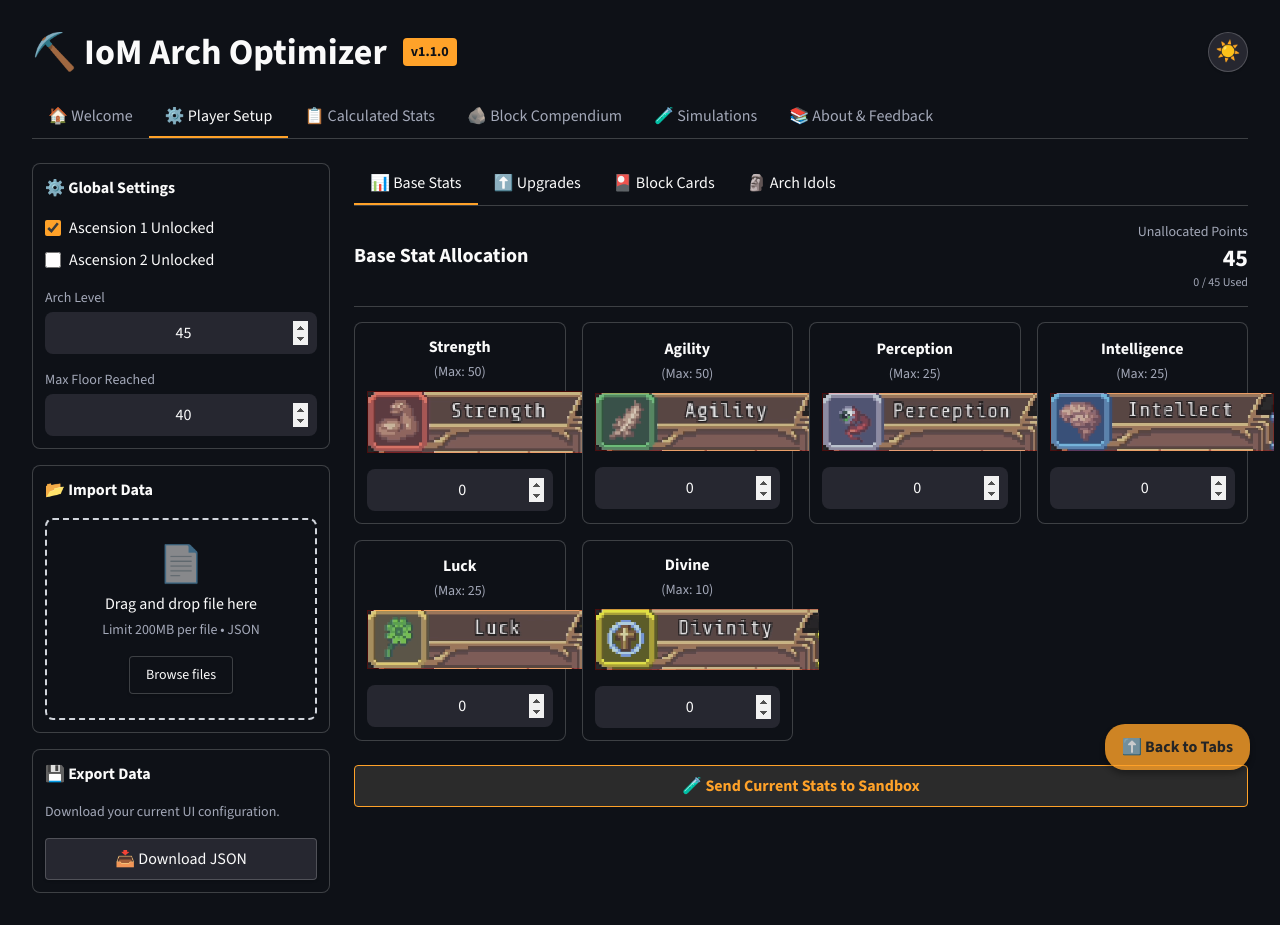
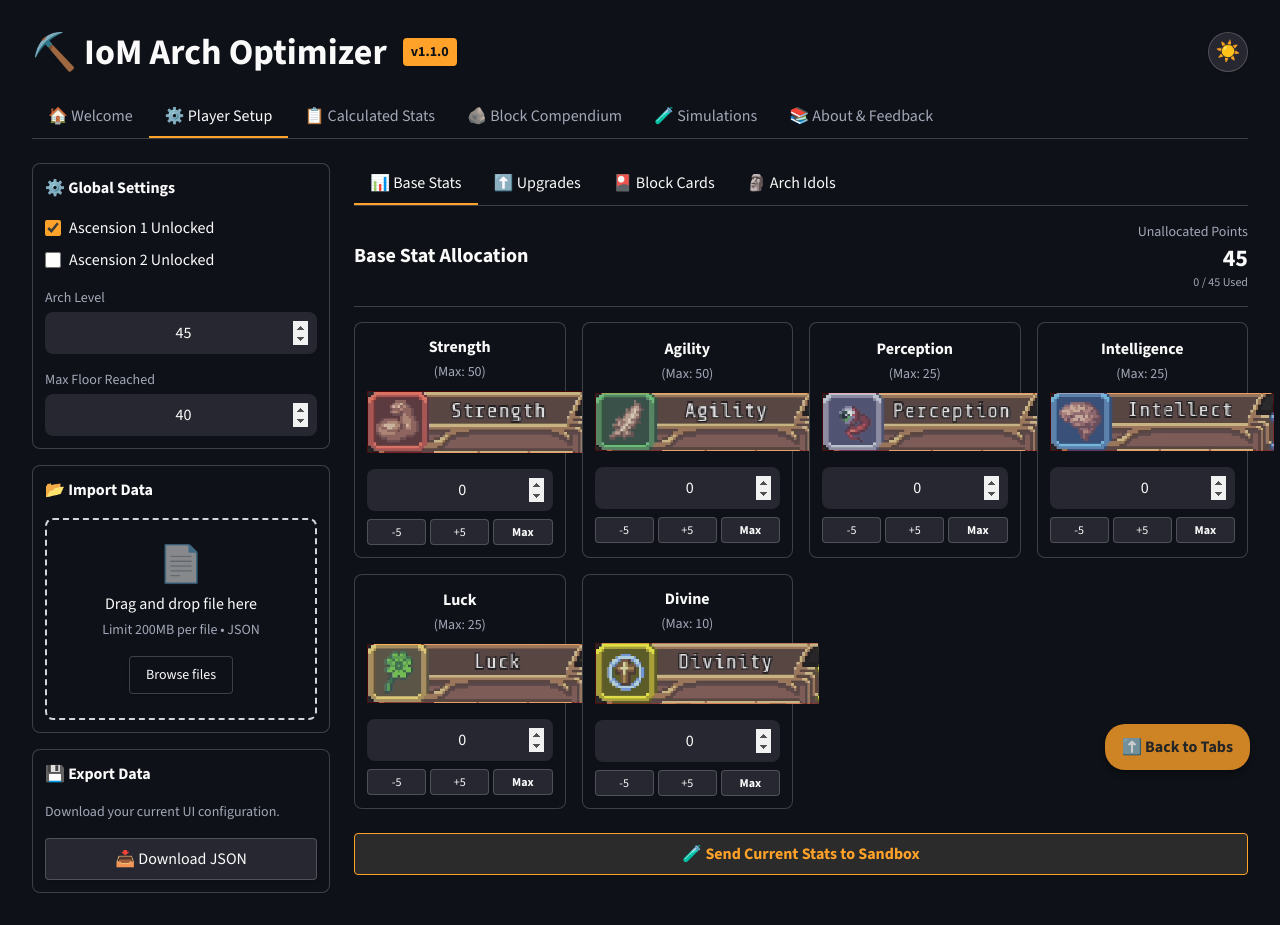
Before and after one commit to lobogrande/IoM-Arch-Optimizer-Web, a React (Vite) app: page / in a window 1280 px wide. Both pictures are taken after a click on the button "⚙️ Player Setup". Built offline with nearby package versions, Linux system fonts and the light colour scheme; what ag-grid-community, react-plotly.js would draw is missing.

Commit message:
feat(ui): add quick-action +/- 5 and Max buttons to Base Stats and Internal Upgrades

```diff
--- a/src/components/PlayerSetup.jsx
+++ b/src/components/PlayerSetup.jsx
@@ -157,6 +157,11 @@ export default function PlayerSetup() {
           onChange={(e) => setBaseStat(statKey, e.target.value === '' ? '' : parseInt(e.target.value))}
           onBlur={(e) => setBaseStat(statKey, Math.min(STAT_CAPS[statKey], Math.max(0, parseInt(e.target.value) || 0)))}
         />
+        <div className="flex flex-wrap justify-center gap-1 mt-2 w-full">
+          <button onClick={() => setBaseStat(statKey, Math.max(0, (base_stats[statKey] || 0) - 5))} className="flex-1 px-1 py-1 text-xs bg-st-secondary text-st-text rounded border border-st-border hover:border-st-orange transition-colors">-5</button>
+          <button onClick={() => setBaseStat(statKey, Math.min(STAT_CAPS[statKey], (base_stats[statKey] || 0) + 5))} className="flex-1 px-1 py-1 text-xs bg-st-secondary text-st-text rounded border border-st-border hover:border-st-orange transition-colors">+5</button>
+          <button onClick={() => setBaseStat(statKey, STAT_CAPS[statKey])} className="flex-1 px-1 py-1 text-xs font-bold bg-st-secondary text-st-text rounded border border-st-border hover:border-st-orange transition-colors">Max</button>
+        </div>
       </div>
     );
   };
@@ -374,6 +379,11 @@ export default function PlayerSetup() {
                         onChange={(e) => setUpgradeLevel(id, e.target.value === '' ? '' : parseInt(e.target.value))}
                         onBlur={(e) => setUpgradeLevel(id, Math.min(max_lvl, Math.max(0, parseInt(e.target.value) || 0)))}
                       />
+                      <div className="flex flex-wrap justify-center gap-1 mt-2 w-full">
+                        <button onClick={() => setUpgradeLevel(id, Math.max(0, current_lvl - 5))} className="flex-1 px-1 py-1 text-xs bg-st-secondary text-st-text rounded border border-st-border hover:border-st-orange transition-colors">-5</button>
+                        <button onClick={() => setUpgradeLevel(id, Math.min(max_lvl, current_lvl + 5))} className="flex-1 px-1 py-1 text-xs bg-st-secondary text-st-text rounded border border-st-border hover:border-st-orange transition-colors">+5</button>
+                        <button onClick={() => setUpgradeLevel(id, max_lvl)} className="flex-1 px-1 py-1 text-xs font-bold bg-st-secondary text-st-text rounded border border-st-border hover:border-st-orange transition-colors">Max</button>
+                      </div>
                     </div>
                   );
                 })}
```
